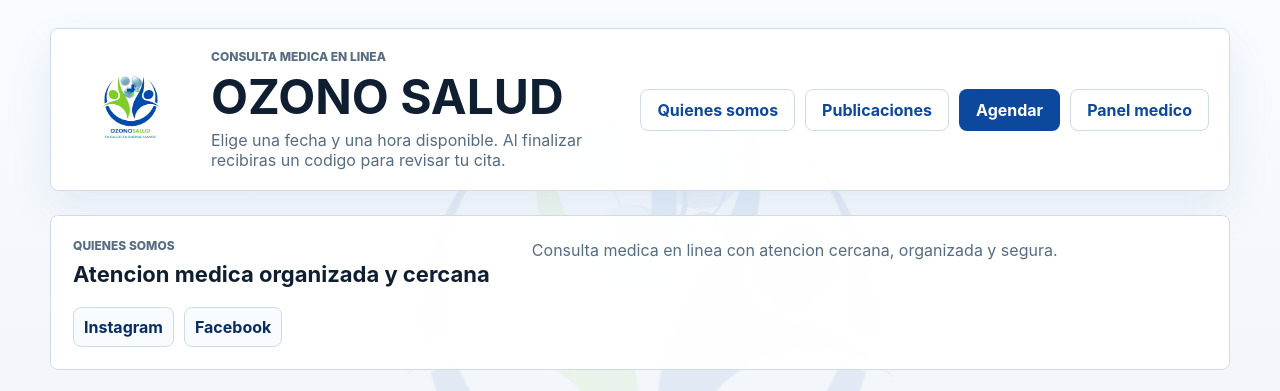
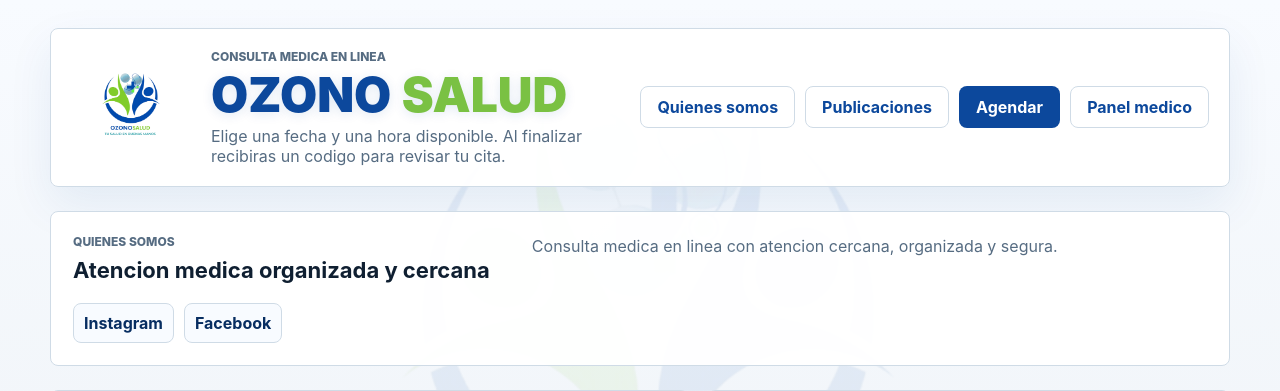
Before and after one commit to ZharickGarcia2005/Ozonosalud, a Django app: page / in a window 1280 px wide. Shown: the top 391 px of the page. Run offline with Django 5.2, Linux system fonts and the light colour scheme; data comes from the database, SQL or seed files in the repository; data that the repository does not hold is empty.

Commit message:
Descripción de los cambios que hiciste

```diff
--- a/static/styles.css
+++ b/static/styles.css
@@ -99,6 +99,23 @@ button {
   font-size: clamp(30px, 4vw, 48px);
 }
 
+.brand-title {
+  display: flex;
+  flex-wrap: wrap;
+  gap: 0.22em;
+  align-items: baseline;
+  color: var(--blue);
+  font-size: clamp(34px, 5vw, 56px);
+  font-weight: 950;
+  line-height: 0.95;
+  letter-spacing: 0;
+  text-shadow: 0 2px 12px rgba(12, 72, 156, 0.12);
+}
+
+.brand-title span:last-child {
+  color: var(--green);
+}
+
 .public-header p:not(.eyebrow) {
   color: var(--muted);
   margin-top: 8px;
--- a/templates/doctor_panel.html
+++ b/templates/doctor_panel.html
@@ -5,7 +5,7 @@
     <meta charset="utf-8" />
     <meta name="viewport" content="width=device-width, initial-scale=1" />
     <title>Panel medico | OZONO SALUD</title>
-    <link rel="stylesheet" href="{% static 'styles.css' %}?v=6" />
+    <link rel="stylesheet" href="{% static 'styles.css' %}?v=7" />
   </head>
   <body class="staff-page">
     <div class="staff-shell">
--- a/templates/index.html
+++ b/templates/index.html
@@ -5,7 +5,7 @@
     <meta charset="utf-8" />
     <meta name="viewport" content="width=device-width, initial-scale=1" />
     <title>OZONO SALUD | Agendar cita</title>
-    <link rel="stylesheet" href="{% static 'styles.css' %}?v=6" />
+    <link rel="stylesheet" href="{% static 'styles.css' %}?v=7" />
   </head>
   <body class="public-page">
     <main class="public-shell">
@@ -13,7 +13,10 @@
         <img src="{% static 'logo.png' %}" alt="OZONO SALUD" />
         <div>
           <p class="eyebrow">Consulta medica en linea</p>
-          <h1>{{ profile.title|default:"Agenda tu cita en OZONO SALUD" }}</h1>
+          <h1 class="brand-title" aria-label="{{ profile.title|default:'OZONO SALUD' }}">
+            <span>OZONO</span>
+            <span>SALUD</span>
+          </h1>
           <p>{{ profile.mission|default:"Elige una fecha y una hora disponible. Al finalizar recibiras un codigo para revisar tu cita." }}</p>
         </div>
         <div class="public-actions">
--- a/templates/publication_detail.html
+++ b/templates/publication_detail.html
@@ -5,7 +5,7 @@
     <meta charset="utf-8" />
     <meta name="viewport" content="width=device-width, initial-scale=1" />
     <title>{{ publication.title }} | OZONO SALUD</title>
-    <link rel="stylesheet" href="{% static 'styles.css' %}?v=6" />
+    <link rel="stylesheet" href="{% static 'styles.css' %}?v=7" />
   </head>
   <body class="public-page">
     <main class="public-shell">
```
